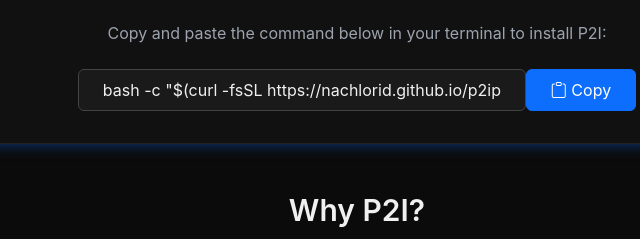
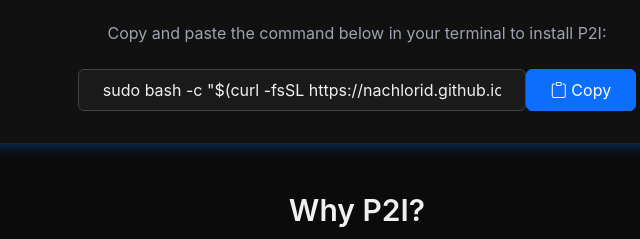
Before and after one commit to NaChlorid/p2ip, a plain HTML site: page index.html in a window 1280 px wide. Shown: the part 256-495 px from the top of the page, 283-923 px from the left. Drawn offline with nearby package versions, Linux system fonts and the light colour scheme.

Commit message:
Update index.html

```diff
--- a/index.html
+++ b/index.html
@@ -76,7 +76,7 @@
             </p>
             <div class="d-flex justify-content-center">
                 <input id="installCommand" type="text"
-                       value='bash -c "$(curl -fsSL https://nachlorid.github.io/p2ip/install.sh)"'
+                       value='sudo bash -c "$(curl -fsSL https://nachlorid.github.io/p2ip/install.sh)"'
                        readonly
                        class="form-control rounded-start text-center w-full max-w-md px-4 py-2" />
                 <button id="copyBtn" onclick="copyCommand()"
```
